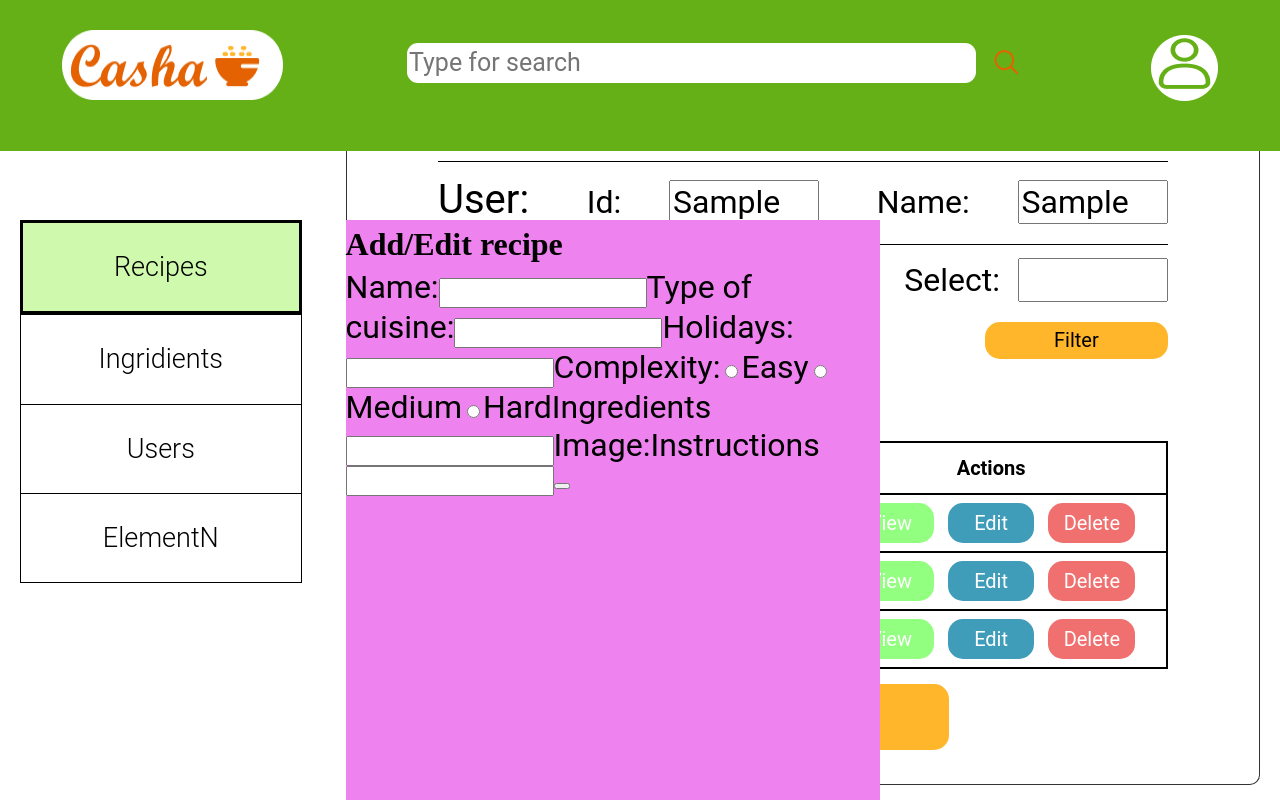
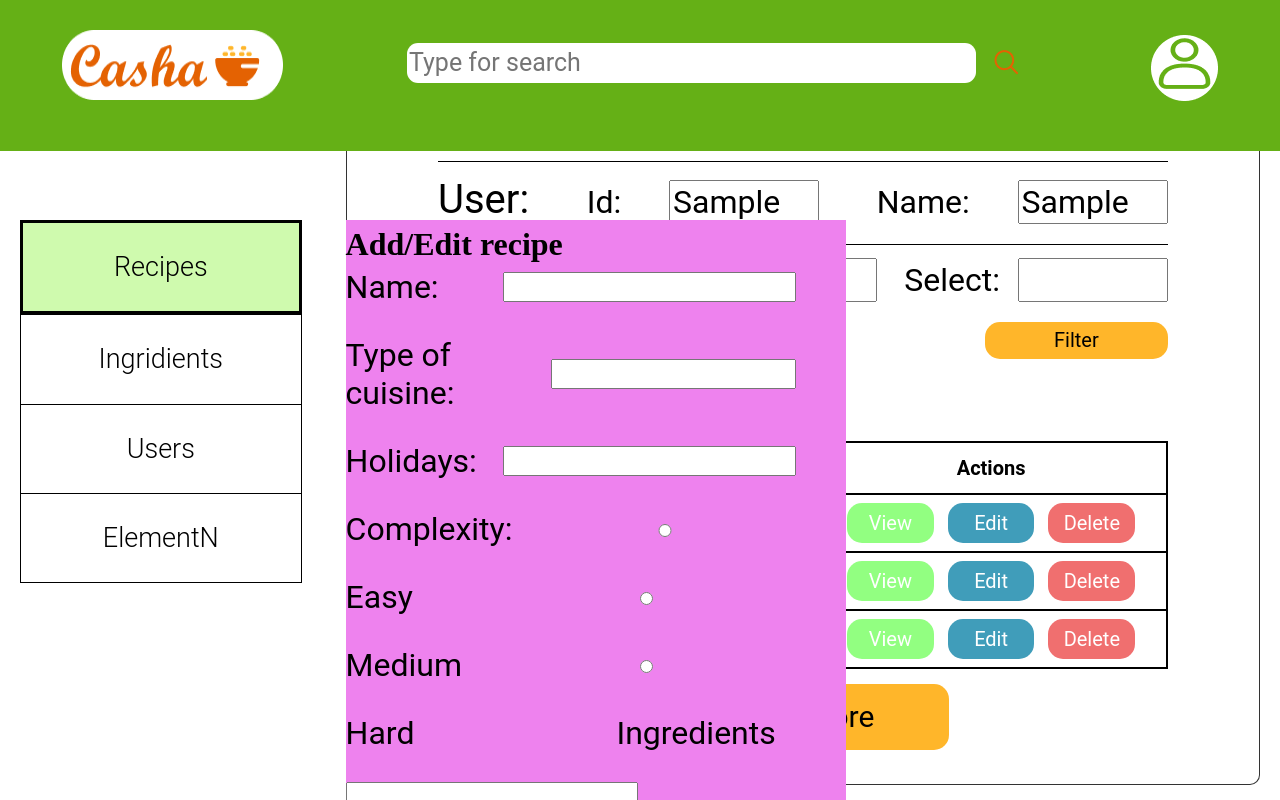
Before and after one commit to DiabloCde/Casha, a React (Create React App) app in the folder CashaWeb/casha-react-application/: page / in a window 1280 px wide. Both pictures are taken after typing "Sample", "Sample", "Sample", "Sample", "Sample", "Sample" into the empty fields and a click on the button "Add". Shown: the part 521-1321 px from the top of the page. Built offline with nearby package versions, Linux system fonts and the light colour scheme.

Commit message:
Change form displaying

```diff
--- a/CashaWeb/casha-react-application/src/components/editRecipesBlockComponent/EditRecipesBlock.jsx
+++ b/CashaWeb/casha-react-application/src/components/editRecipesBlockComponent/EditRecipesBlock.jsx
@@ -3,34 +3,55 @@ import React from 'react'
 import styles from './EditRecipesBlock.css';
 
 function EditRecipesBlock() {
-    const sendRecipe = () =>{
-        document.getElementById('editRecipes_block').style.visibility ='hidden';
+    const sendRecipe = () => {
+        document.getElementById('editRecipes_block').style.display = 'none';
+        document.getElementById('form_block').style.display = 'block';
     }
 
     return (
-        <div className='editRecipes_block' id = 'editRecipes_block' >
+        <div className='editRecipes_block' id='editRecipes_block' >
             <h1>Add/Edit recipe</h1>
             <form action="POST">
-                <label htmlFor="name">Name:</label>
-                <input type="text" id ="name"/>
-                <label htmlFor="cuisine">Type of cuisine:</label>
-                <input type="text" id ="cuisine"/>
-                <label htmlFor="holidays">Holidays:</label>
-                <input type="text" id ="holidays" />
-                <label htmlFor="complexity">Complexity:</label>
-                <input type="radio" name="complexity" id="complexityEasy" value={"Easy"}/>
+                <div className="input_block">
+                    <label htmlFor="name">Name:</label>
+                    <input type="text" id="name" />
+                </div>
+                <div className="input_block">
+                    <label htmlFor="cuisine">Type of cuisine:</label>
+                    <input type="text" id="cuisine" />
+                </div>
+                <div className="input_block">
+                    <label htmlFor="holidays">Holidays:</label>
+                    <input type="text" id="holidays" />
+                </div>
+                <div className="input_block">
+                    <label htmlFor="complexity">Complexity:</label>
+                    <input type="radio" name="complexity" id="complexityEasy" value={"Easy"} />
+                </div>
+                <div className="input_block">
                 <label htmlFor="complexityEasy">Easy</label>
                 <input type="radio" name="complexity" id="complexityMedium" value={"Medium"} />
+                </div>
+                <div className="input_block">
                 <label htmlFor="complexityMedium">Medium</label>
                 <input type="radio" name="complexity" id="complexityHard" value={"Hard"} />
+                </div>
+                <div className="input_block">
                 <label htmlFor="complexityHard">Hard</label>
                 <label htmlFor="ingredients">Ingredients</label>
+                </div>
+                <div className="input_block">
                 <input type="text" id="ingredients" />
+                </div>
+                <div className="input_block">
                 <label htmlFor="image">Image:</label>
                 <input type="image" id="image" src="" alt="" />
+                </div>
+                <div className="input_block">
                 <label htmlFor="instructions">Instructions</label>
-                <input type="text" id='instructions'/>
-                <button type="submit" onClick={sendRecipe}></button>
+                <input type="text" id='instructions' />
+                </div>
+                <button className='submit_button_addrecipe' type="submit" onClick={sendRecipe}>Submit</button>
 
             </form>
         </div>
```
